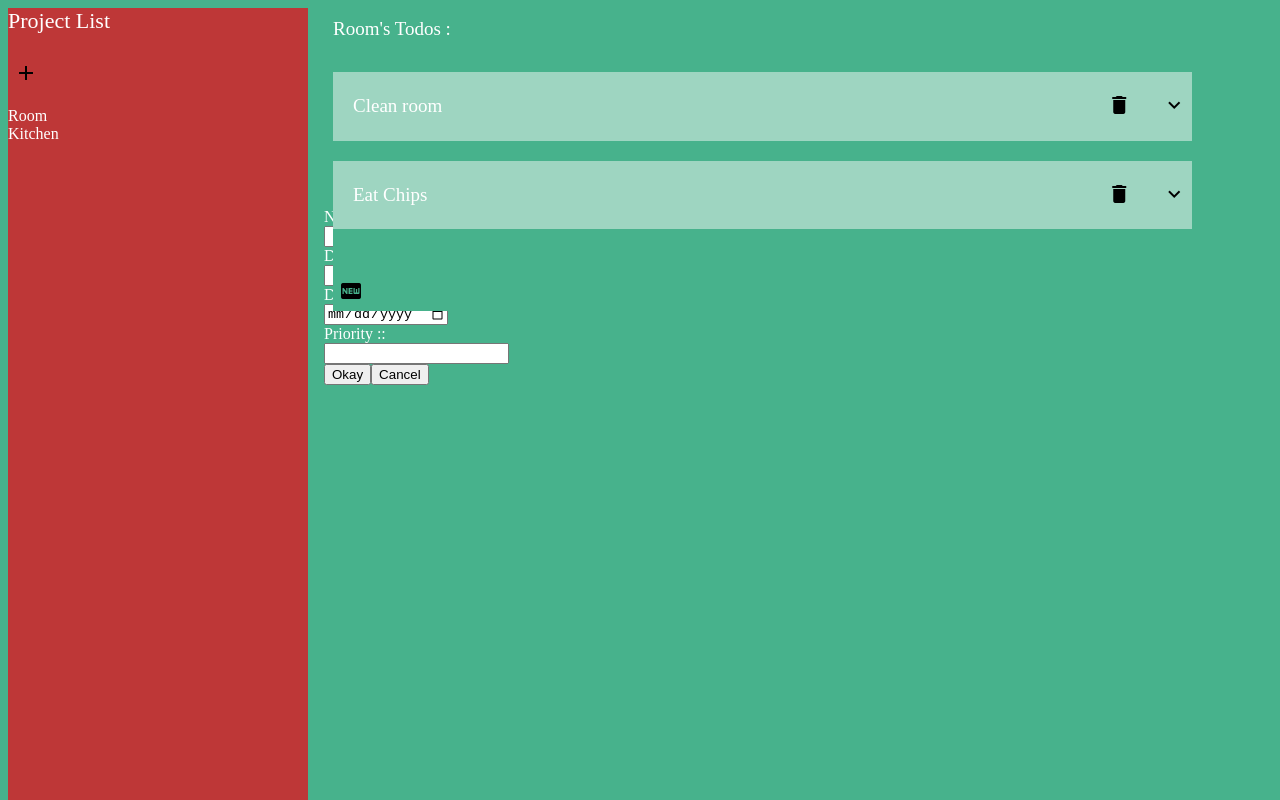
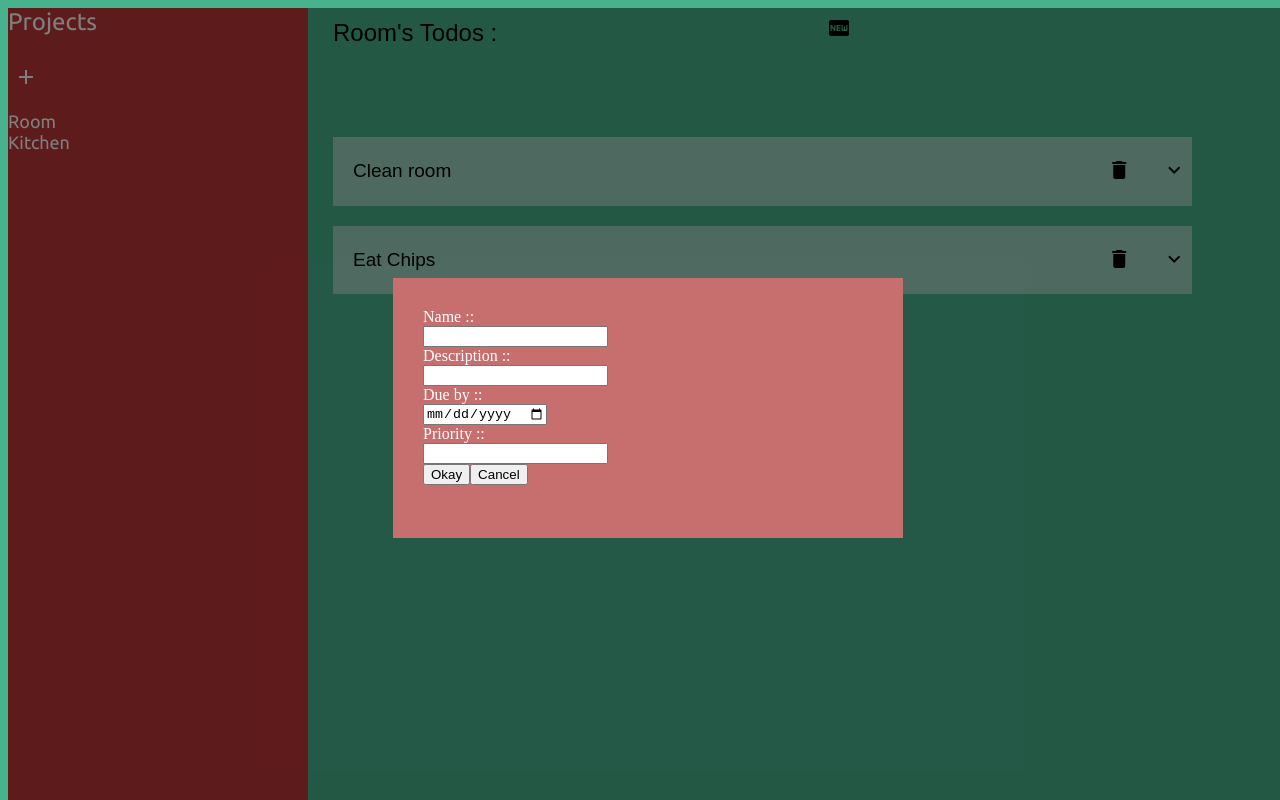
Before and after one commit to tim87henry/todo_list, a plain HTML site: page index.html in a window 1280 px wide. Both pictures are taken after a click on the button "fiber_new". Shown: the top 800 px of the page. Drawn offline with Linux system fonts and the light colour scheme; a web font is replaced by a local one.

Commit message:
Re-aligned divs and changes the style a bit

```diff
--- a/index.html
+++ b/index.html
@@ -4,6 +4,10 @@
     <meta charset="UTF-8">
     <meta name="viewport" initial-scale=1.0">
     <title>ToDo List</title>
+    <link rel="preconnect" href="https://fonts.gstatic.com">
+    <link href="https://fonts.googleapis.com/css2?family=Ubuntu&display=swap" rel="stylesheet">
+    <link href="https://fonts.googleapis.com/css2?family=Blinker&display=swap" rel="stylesheet">
+    <link href="https://fonts.googleapis.com/css2?family=Noticia+Text&display=swap" rel="stylesheet">
     <link href="style.css" rel="stylesheet">
     <link href="https://fonts.googleapis.com/icon?family=Material+Icons" rel="stylesheet">
 </head>
--- a/style.css
+++ b/style.css
@@ -8,7 +8,8 @@
 }
 
 #navbar_heading {
-    font-size: 22px;
+    font-size: 24px;
+    font-family: 'Ubuntu', sans-serif;
 }
 
 body {
@@ -28,6 +29,8 @@ body {
 
 .todo_div {
     background: #9ED5C1;
+    color: black;
+    font-family: 'Josefin Sans', sans-serif;
     margin-bottom: 20px;
     width: 80%;
     padding: 20px;
@@ -37,22 +40,50 @@ body {
 
 .project_link {
     cursor: pointer;
+    font-family: 'Ubuntu', sans-serif;
+    font-size: 18px;
 }
 
 .project_link:hover {
-    background: lightcoral;
+    text-decoration: underline;
+}
+
+#project_navbar {
+    display: flex;
+    width: 80%;
+    margin-bottom: 50px;
+    font-family: 'Josefin Sans', sans-serif;
+    font-size: 24px;
+    color: black;
+}
+
+#add_todo_box_container {
+    display: none;
+    height: 100%;
+    width: 100%;
+    background-color: rgba(0,0,0,0.5);
+    z-index: 1;
+    overflow: auto;
+    position: fixed;
 }
 
 #add_todo_box {
-    margin-left: auto;
-    margin-right: auto;
-    width: 50%;
-    padding: 200px;
+    background: rgb(199, 110, 110);
+    display: none;
+    padding: 30px;
+    height: 200px;
+    width: 450px;
+    position: absolute;
+    float: left;
+    left: 50%;
+    top: 50%;
+    transform: translate(-50%, -50%);
 }
 
 #new_project_button {
     background:#BE3737;
     border: 0;
+    color: white;
 }
 
 .delete_button,.show_button {
@@ -70,4 +101,12 @@ body {
     background: #47B28C;
     border: 0;
     cursor: pointer;
+    position: absolute;
+    right: 500px;
 }
+
+.todo_details {
+    color: black;
+    margin-top: 40px;
+    font-family: 'Blinker', sans-serif;
+}
```
Also changed, not shown: main.js.
